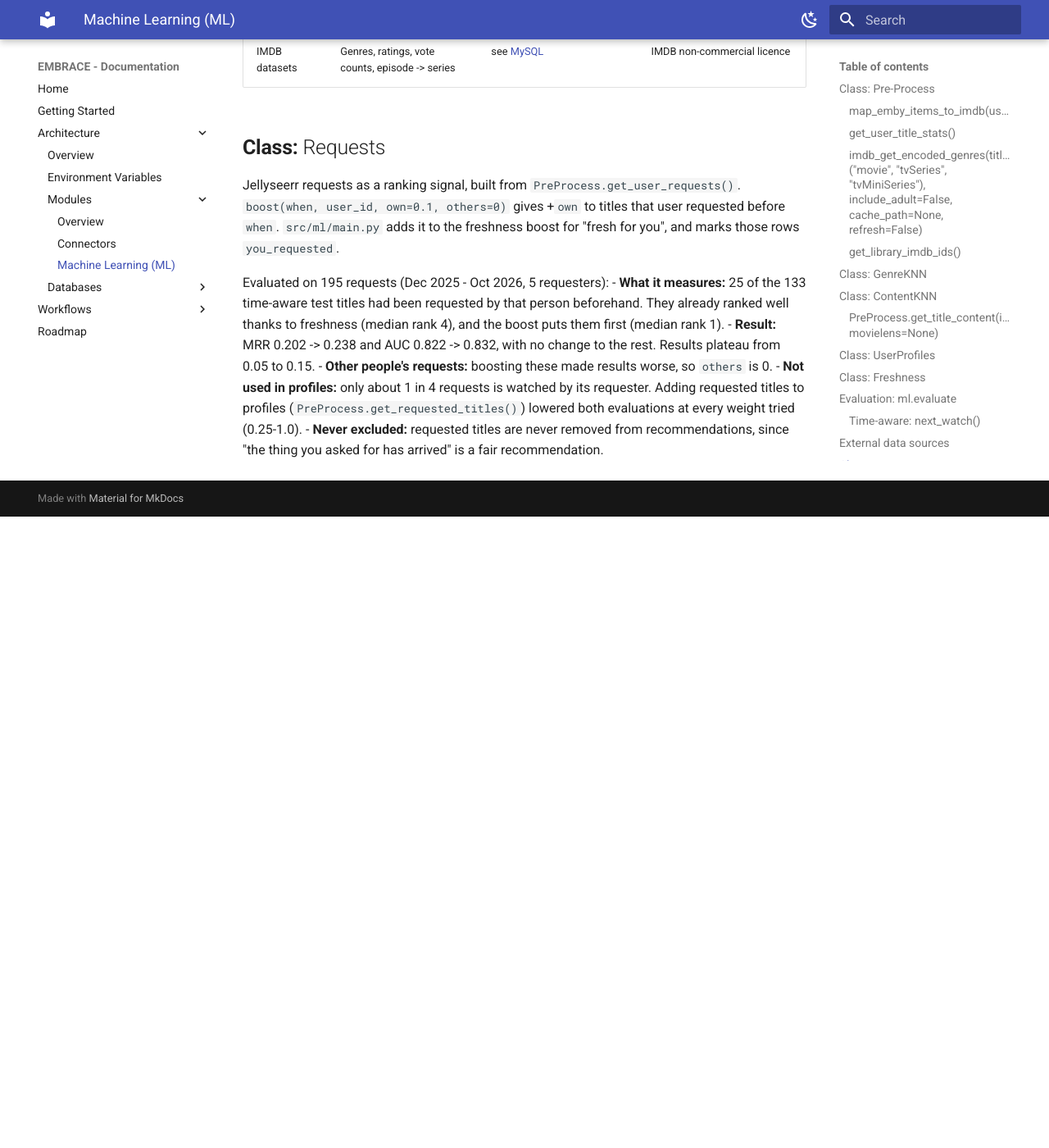
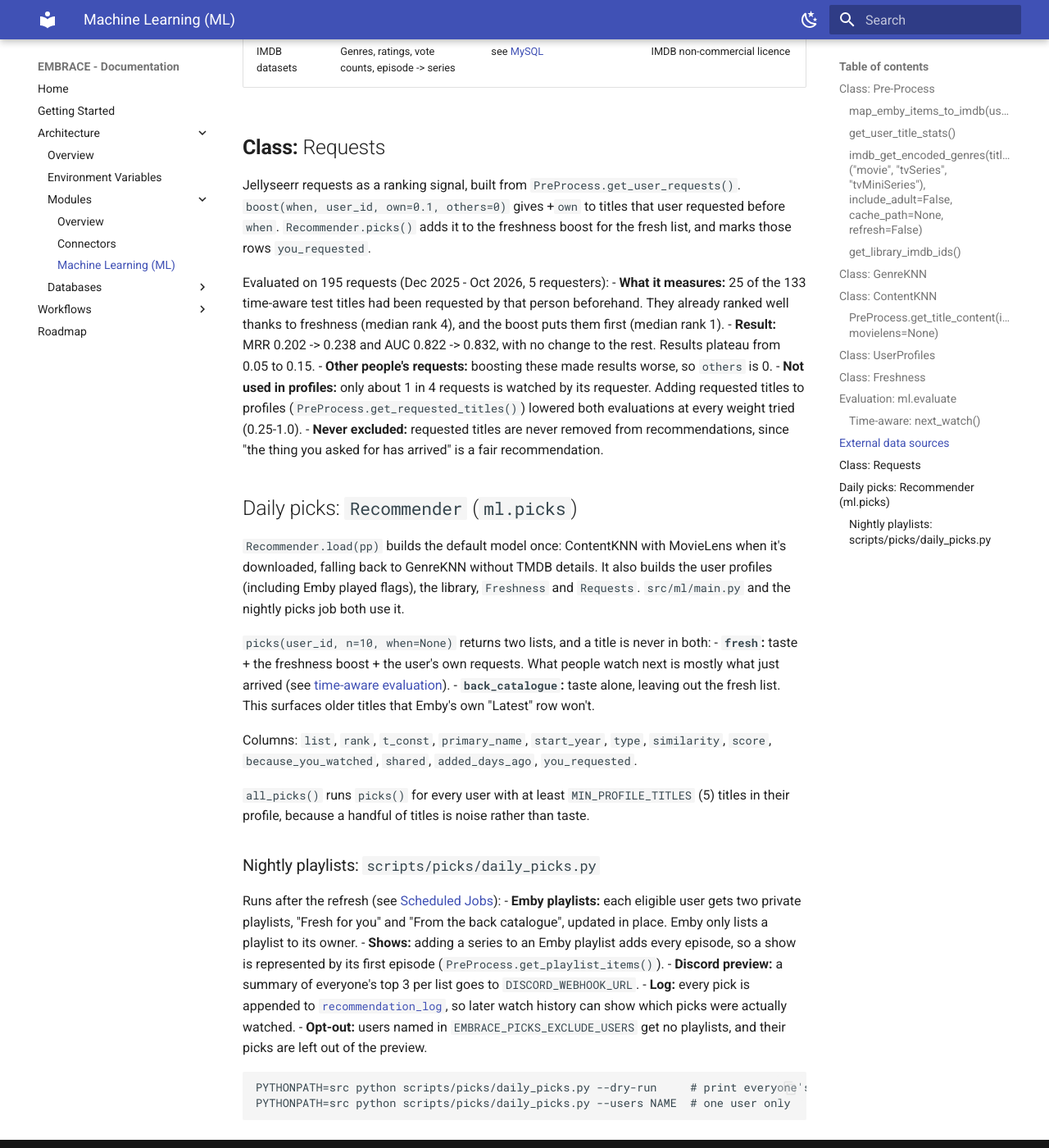
Before and after one commit to bgrando24/EMBRACE, an MkDocs documentation site: the page built from docs/modules/ml.md, in a window 1280 px wide and 1400 px high, scrolled down 9964 px. Shown: the whole window at 82% size. Built offline with MkDocs 1.6.1 and Material for MkDocs 9.7.7, drawn with Linux system fonts in a browser that asks for light colours; before the commit the page ends 10594 px from its top, so only the background shows below that.

Commit message:
Docs: daily picks, recommendation_log, picks env vars and systemd unit
Claude-Session: https://claude.ai/code/session_01HEWGHEC19UTvfiVSiDWoX9

````diff
--- a/docs/modules/ml.md
+++ b/docs/modules/ml.md
@@ -277,7 +277,7 @@ Demo: `PYTHONPATH=src python src/ml/main.py [IMDB ID ...]` - title-based recomme
 
 ## **Class:** Requests
 
-Jellyseerr requests as a ranking signal, built from `PreProcess.get_user_requests()`. `boost(when, user_id, own=0.1, others=0)` gives +`own` to titles that user requested before `when`. `src/ml/main.py` adds it to the freshness boost for "fresh for you", and marks those rows `you_requested`.
+Jellyseerr requests as a ranking signal, built from `PreProcess.get_user_requests()`. `boost(when, user_id, own=0.1, others=0)` gives +`own` to titles that user requested before `when`. `Recommender.picks()` adds it to the freshness boost for the fresh list, and marks those rows `you_requested`.
 
 Evaluated on 195 requests (Dec 2025 - Oct 2026, 5 requesters):
 - **What it measures:** 25 of the 133 time-aware test titles had been requested by that person beforehand. They already ranked well thanks to freshness (median rank 4), and the boost puts them first (median rank 1).
@@ -285,3 +285,29 @@ Evaluated on 195 requests (Dec 2025 - Oct 2026, 5 requesters):
 - **Other people's requests:** boosting these made results worse, so `others` is 0.
 - **Not used in profiles:** only about 1 in 4 requests is watched by its requester. Adding requested titles to profiles (`PreProcess.get_requested_titles()`) lowered both evaluations at every weight tried (0.25-1.0).
 - **Never excluded:** requested titles are never removed from recommendations, since "the thing you asked for has arrived" is a fair recommendation.
+
+## Daily picks: `Recommender` (`ml.picks`)
+
+`Recommender.load(pp)` builds the default model once: ContentKNN with MovieLens when it's downloaded, falling back to GenreKNN without TMDB details. It also builds the user profiles (including Emby played flags), the library, `Freshness` and `Requests`. `src/ml/main.py` and the nightly picks job both use it.
+
+`picks(user_id, n=10, when=None)` returns two lists, and a title is never in both:
+- **`fresh`:** taste + the freshness boost + the user's own requests. What people watch next is mostly what just arrived (see [time-aware evaluation](#time-aware-next_watch)).
+- **`back_catalogue`:** taste alone, leaving out the fresh list. This surfaces older titles that Emby's own "Latest" row won't.
+
+Columns: `list`, `rank`, `t_const`, `primary_name`, `start_year`, `type`, `similarity`, `score`, `because_you_watched`, `shared`, `added_days_ago`, `you_requested`.
+
+`all_picks()` runs `picks()` for every user with at least `MIN_PROFILE_TITLES` (5) titles in their profile, because a handful of titles is noise rather than taste.
+
+### Nightly playlists: `scripts/picks/daily_picks.py`
+
+Runs after the refresh (see [Scheduled Jobs](../workflows/cron_jobs.md)):
+- **Emby playlists:** each eligible user gets two private playlists, "Fresh for you" and "From the back catalogue", updated in place. Emby only lists a playlist to its owner.
+- **Shows:** adding a series to an Emby playlist adds every episode, so a show is represented by its first episode (`PreProcess.get_playlist_items()`).
+- **Discord preview:** a summary of everyone's top 3 per list goes to `DISCORD_WEBHOOK_URL`.
+- **Log:** every pick is appended to [`recommendation_log`](../databases/sqlite.md#recommendation-log), so later watch history can show which picks were actually watched.
+- **Opt-out:** users named in `EMBRACE_PICKS_EXCLUDE_USERS` get no playlists, and their picks are left out of the preview.
+
+```sh
+PYTHONPATH=src python scripts/picks/daily_picks.py --dry-run     # print everyone's picks, change nothing
+PYTHONPATH=src python scripts/picks/daily_picks.py --users NAME  # one user only
+```
--- a/docs/roadmap.md
+++ b/docs/roadmap.md
@@ -4,6 +4,8 @@ A proper 'roadmap' style graph or chart is TBA, however below are planned future
 
 ## Possibilities but not yet critical or core ideas
 
+-   [x] **Recommendations in Emby**: nightly private "Fresh for you" and "From the back catalogue" playlists per user (`scripts/picks/daily_picks.py`)
+
 -   [ ] **Auxiliary intelligent recommendation features**: Think of Netflix's different recommendation sections: _"Because you watched 'X'"_, _"Catch up on unwatched episodes"_, _"Similar titles to your recent binges"_
 
 -   [ ] **Integration with Jellyseerr**: E.g. have an in-chat button to request a new recommendation without having to actually open Jellyseerr
--- a/docs/workflows/cron_jobs.md
+++ b/docs/workflows/cron_jobs.md
@@ -1,6 +1,8 @@
 # Scheduled Jobs
 
-EMBRACE currently has one scheduled job: the daily Emby watch history refresh. It can be scheduled with a **systemd user timer** (used on optiplex01) or with **cron**; both run the same Python script.
+EMBRACE has two scheduled jobs:
+- **Refresh:** the daily Emby watch history refresh. It can be scheduled with a **systemd user timer** (used on optiplex01) or with **cron**; both run the same Python script.
+- **Picks:** the nightly recommendation playlists, which run straight after the refresh (systemd only).
 
 ## systemd timer (optiplex01)
 
@@ -23,6 +25,20 @@ The canonical SQLite database is the one on the machine running the refresh (opt
 ```sh
 scp optiplex01:src/EMBRACE/sqlite_db/EMBRACE_db.db sqlite_db/
 ```
+
+### Daily picks
+
+`embrace-picks.service` runs `scripts/picks/daily_picks.py` (see [Daily picks](../modules/ml.md#daily-picks-recommender-mlpicks)).
+- **Trigger:** it has no timer of its own. Enabling it links it to the refresh, which pulls it in on every run.
+- **Order:** it starts once the refresh has finished, even if the refresh failed, since yesterday's data still makes fair picks.
+
+```sh
+systemctl --user enable ~/src/EMBRACE/scripts/systemd/embrace-picks.service   # links it + hooks it to the refresh
+systemctl --user start embrace-picks.service      # run once now
+journalctl --user -u embrace-picks -n 50
+```
+
+The job needs the IMDB MySQL database (or its genre cache in `data/cache/`). For the collaborative signal, it also needs MovieLens in `data/movielens/`.
 
 ## Cron
 
````
Also changed, not shown: docs/databases/sqlite.md (+6 -0 lines), docs/env_vars.md (+2 -0 lines).
